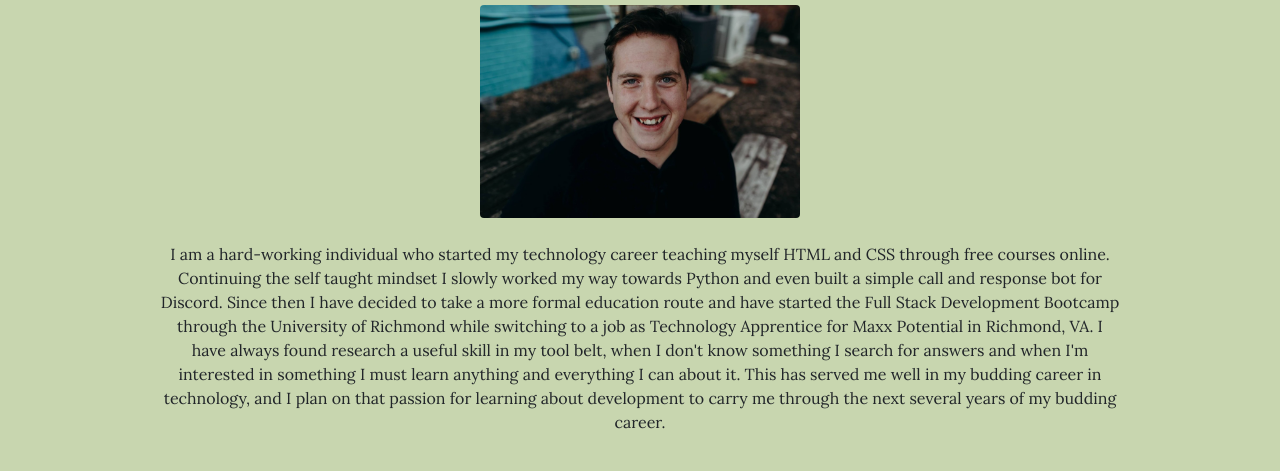
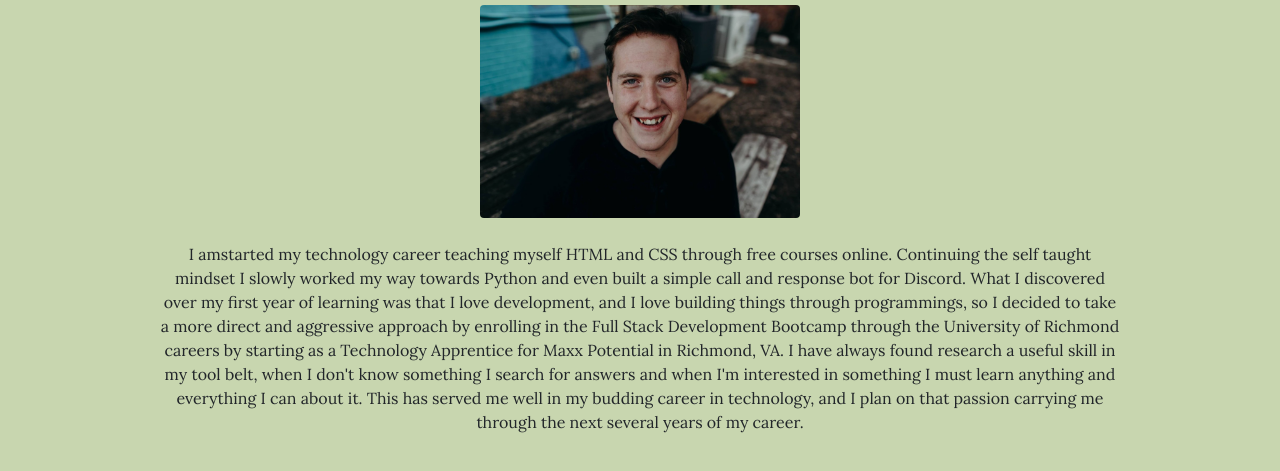
Before and after one commit to GitOffMyFarm/Portfolio, a plain HTML site: page index.html in a window 1280 px wide. Shown: the part 223-694 px from the top of the page. Drawn offline with nearby package versions, Linux system fonts and the light colour scheme.

Commit message:
changed wording of about me page

```diff
--- a/index.html
+++ b/index.html
@@ -32,10 +32,10 @@
     <div class="tab-pane fade show active d-flex flex-column align-items-center justify-content-between" id="home" role="tabpanel" aria-labelledby="home-tab">
         <img src="./Assets/Pictures/Profile.png" class="rounded mx-auto d-block w-25 mt-2" alt="An image of myself"><br>
         <p class="w-75 text-center">
-            I am a hard-working individual who started my technology career teaching myself HTML and CSS through free courses online. Continuing the self taught mindset I slowly worked my way towards Python and even built a simple call and response bot for Discord.
-            Since then I have decided to take a more formal education route and have started the Full Stack Development Bootcamp through the University of Richmond while switching to a job as Technology Apprentice for Maxx Potential in Richmond, VA.
+            I amstarted my technology career teaching myself HTML and CSS through free courses online. Continuing the self taught mindset I slowly worked my way towards Python and even built a simple call and response bot for Discord.
+            What I discovered over my first year of learning was that I love development, and I love building things through programmings, so I decided to take a more direct and aggressive approach by enrolling in the Full Stack Development Bootcamp through the University of Richmond careers by starting as a Technology Apprentice for Maxx Potential in Richmond, VA.
             I have always found research a useful skill in my tool belt, when I don't know something I search for answers and when I'm interested in something I must learn anything and everything I can about it.
-            This has served me well in my budding career in technology, and I plan on that passion for learning about development to carry me through the next several years of my budding career.
+            This has served me well in my budding career in technology, and I plan on that passion carrying me through the next several years of my career.
         </p>
     </div>
     <!--Empty container for project cards-->
```
